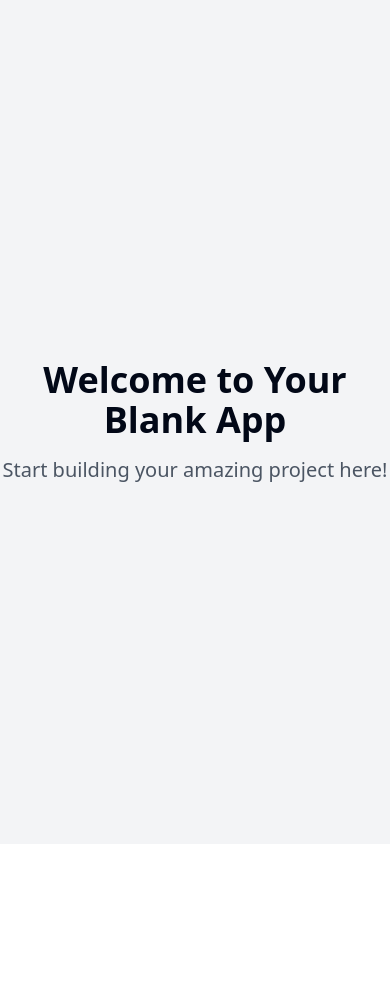
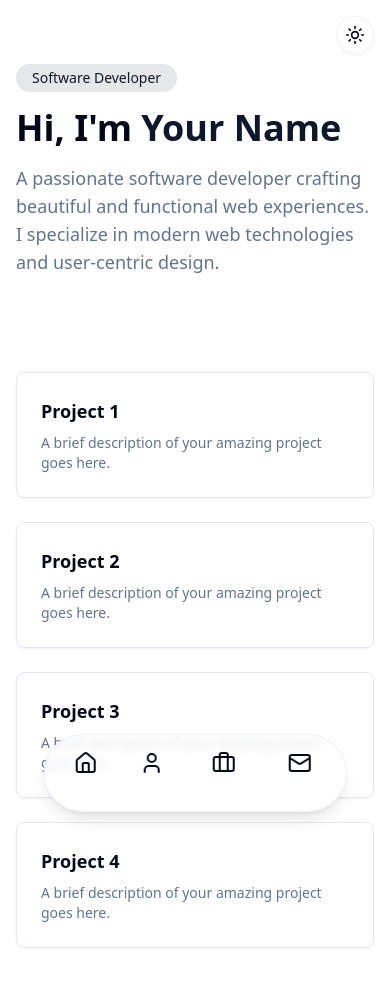
Before and after one commit to Sasikumar4420/fluid-portfolio-spark, a React (Vite) app: page / in a window 390 px wide. Shown: the top 986 px of the page. Before the commit the page ends 844 px from the top, so only its background shows below. Built offline with nearby package versions, Linux system fonts and the light colour scheme.

Commit message:
Enhance portfolio design
Improve portfolio responsiveness and aesthetics. Add dark/light mode toggle.  Refine animations and reduce visual clutter.

```diff
--- /dev/null
+++ b/src/components/dock-navigation.tsx
@@ -0,0 +1,32 @@
+
+import { Home, User, Briefcase, Mail } from "lucide-react"
+import { Link } from "react-router-dom"
+
+const navItems = [
+  { icon: Home, label: "Home", href: "/" },
+  { icon: User, label: "About", href: "/about" },
+  { icon: Briefcase, label: "Projects", href: "/projects" },
+  { icon: Mail, label: "Contact", href: "/contact" },
+]
+
+export function DockNavigation() {
+  return (
+    <nav className="fixed bottom-8 left-1/2 -translate-x-1/2 px-6 py-4 rounded-full bg-background/80 backdrop-blur-sm border border-border/50 shadow-lg">
+      <ul className="flex items-center gap-8">
+        {navItems.map((item) => (
+          <li key={item.label} className="group">
+            <Link
+              to={item.href}
+              className="dock-item flex flex-col items-center gap-1"
+            >
+              <item.icon className="w-6 h-6" />
+              <span className="text-xs opacity-0 group-hover:opacity-100 transition-opacity">
+                {item.label}
+              </span>
+            </Link>
+          </li>
+        ))}
+      </ul>
+    </nav>
+  )
+}
--- /dev/null
+++ b/src/components/theme-provider.tsx
@@ -0,0 +1,69 @@
+
+import { createContext, useContext, useEffect, useState } from "react"
+
+type Theme = "dark" | "light" | "system"
+
+type ThemeProviderProps = {
+  children: React.ReactNode
+  defaultTheme?: Theme
+}
+
+type ThemeProviderState = {
+  theme: Theme
+  setTheme: (theme: Theme) => void
+}
+
+const initialState: ThemeProviderState = {
+  theme: "system",
+  setTheme: () => null,
+}
+
+const ThemeProviderContext = createContext<ThemeProviderState>(initialState)
+
+export function ThemeProvider({
+  children,
+  defaultTheme = "system",
+  ...props
+}: ThemeProviderProps) {
+  const [theme, setTheme] = useState<Theme>(defaultTheme)
+
+  useEffect(() => {
+    const root = window.document.documentElement
+
+    root.classList.remove("light", "dark")
+
+    if (theme === "system") {
+      const systemTheme = window.matchMedia("(prefers-color-scheme: dark)")
+        .matches
+        ? "dark"
+        : "light"
+
+      root.classList.add(systemTheme)
+      return
+    }
+
+    root.classList.add(theme)
+  }, [theme])
+
+  const value = {
+    theme,
+    setTheme: (theme: Theme) => {
+      setTheme(theme)
+    },
+  }
+
+  return (
+    <ThemeProviderContext.Provider {...props} value={value}>
+      {children}
+    </ThemeProviderContext.Provider>
+  )
+}
+
+export const useTheme = () => {
+  const context = useContext(ThemeProviderContext)
+
+  if (context === undefined)
+    throw new Error("useTheme must be used within a ThemeProvider")
+
+  return context
+}
--- /dev/null
+++ b/src/components/theme-toggle.tsx
@@ -0,0 +1,18 @@
+
+import { Moon, Sun } from "lucide-react"
+import { useTheme } from "./theme-provider"
+
+export function ThemeToggle() {
+  const { theme, setTheme } = useTheme()
+
+  return (
+    <button
+      onClick={() => setTheme(theme === "light" ? "dark" : "light")}
+      className="fixed top-4 right-4 p-2 rounded-full bg-background/80 backdrop-blur-sm border border-border/50 shadow-sm transition-all duration-200 hover:scale-110"
+      aria-label="Toggle theme"
+    >
+      <Sun className="h-5 w-5 rotate-0 scale-100 transition-all dark:-rotate-90 dark:scale-0" />
+      <Moon className="absolute h-5 w-5 rotate-90 scale-0 transition-all dark:rotate-0 dark:scale-100" />
+    </button>
+  )
+}
--- a/src/index.css
+++ b/src/index.css
@@ -1,3 +1,4 @@
+
 @tailwind base;
 @tailwind components;
 @tailwind utilities;
@@ -6,87 +7,48 @@
   :root {
     --background: 0 0% 100%;
     --foreground: 222.2 84% 4.9%;
-
     --card: 0 0% 100%;
     --card-foreground: 222.2 84% 4.9%;
-
     --popover: 0 0% 100%;
     --popover-foreground: 222.2 84% 4.9%;
-
     --primary: 222.2 47.4% 11.2%;
     --primary-foreground: 210 40% 98%;
-
     --secondary: 210 40% 96.1%;
     --secondary-foreground: 222.2 47.4% 11.2%;
-
     --muted: 210 40% 96.1%;
     --muted-foreground: 215.4 16.3% 46.9%;
-
     --accent: 210 40% 96.1%;
     --accent-foreground: 222.2 47.4% 11.2%;
-
-    --destructive: 0 84.2% 60.2%;
-    --destructive-foreground: 210 40% 98%;
-
     --border: 214.3 31.8% 91.4%;
     --input: 214.3 31.8% 91.4%;
     --ring: 222.2 84% 4.9%;
-
     --radius: 0.5rem;
-
-    --sidebar-background: 0 0% 98%;
-
-    --sidebar-foreground: 240 5.3% 26.1%;
-
-    --sidebar-primary: 240 5.9% 10%;
-
-    --sidebar-primary-foreground: 0 0% 98%;
-
-    --sidebar-accent: 240 4.8% 95.9%;
-
-    --sidebar-accent-foreground: 240 5.9% 10%;
-
-    --sidebar-border: 220 13% 91%;
-
-    --sidebar-ring: 217.2 91.2% 59.8%;
   }
 
   .dark {
     --background: 222.2 84% 4.9%;
     --foreground: 210 40% 98%;
-
     --card: 222.2 84% 4.9%;
     --card-foreground: 210 40% 98%;
-
     --popover: 222.2 84% 4.9%;
     --popover-foreground: 210 40% 98%;
-
     --primary: 210 40% 98%;
     --primary-foreground: 222.2 47.4% 11.2%;
-
     --secondary: 217.2 32.6% 17.5%;
     --secondary-foreground: 210 40% 98%;
-
     --muted: 217.2 32.6% 17.5%;
     --muted-foreground: 215 20.2% 65.1%;
-
     --accent: 217.2 32.6% 17.5%;
     --accent-foreground: 210 40% 98%;
-
-    --destructive: 0 62.8% 30.6%;
-    --destructive-foreground: 210 40% 98%;
-
     --border: 217.2 32.6% 17.5%;
     --input: 217.2 32.6% 17.5%;
     --ring: 212.7 26.8% 83.9%;
-    --sidebar-background: 240 5.9% 10%;
-    --sidebar-foreground: 240 4.8% 95.9%;
-    --sidebar-primary: 224.3 76.3% 48%;
-    --sidebar-primary-foreground: 0 0% 100%;
-    --sidebar-accent: 240 3.7% 15.9%;
-    --sidebar-accent-foreground: 240 4.8% 95.9%;
-    --sidebar-border: 240 3.7% 15.9%;
-    --sidebar-ring: 217.2 91.2% 59.8%;
+  }
+}
+
+@layer utilities {
+  .dock-item {
+    @apply transition-transform duration-200 ease-out hover:scale-110;
   }
 }
 
@@ -94,8 +56,8 @@
   * {
     @apply border-border;
   }
-
   body {
     @apply bg-background text-foreground;
+    font-feature-settings: "rlig" 1, "calt" 1;
   }
 }
--- a/src/pages/Index.tsx
+++ b/src/pages/Index.tsx
@@ -1,13 +1,47 @@
-// Update this page (the content is just a fallback if you fail to update the page)
+
+import { ThemeProvider } from "@/components/theme-provider"
+import { ThemeToggle } from "@/components/theme-toggle"
+import { DockNavigation } from "@/components/dock-navigation"
 
 const Index = () => {
   return (
-    <div className="min-h-screen flex items-center justify-center bg-gray-100">
-      <div className="text-center">
-        <h1 className="text-4xl font-bold mb-4">Welcome to Your Blank App</h1>
-        <p className="text-xl text-gray-600">Start building your amazing project here!</p>
+    <ThemeProvider defaultTheme="system">
+      <div className="min-h-screen w-full bg-background text-foreground">
+        <ThemeToggle />
+
+        <main className="container max-w-4xl mx-auto px-4 py-16">
+          <section className="space-y-4 animate-fade-in">
+            <span className="text-sm font-medium px-4 py-1 rounded-full bg-primary/10 text-primary inline-block">
+              Software Developer
+            </span>
+            <h1 className="text-4xl sm:text-5xl font-bold">
+              Hi, I'm <span className="text-primary">Your Name</span>
+            </h1>
+            <p className="text-lg text-muted-foreground max-w-2xl">
+              A passionate software developer crafting beautiful and functional web experiences.
+              I specialize in modern web technologies and user-centric design.
+            </p>
+          </section>
+
+          <section className="mt-24 grid grid-cols-1 sm:grid-cols-2 gap-6">
+            {[1, 2, 3, 4].map((i) => (
+              <div
+                key={i}
+                className="group p-6 rounded-lg border bg-card text-card-foreground shadow-sm transition-all duration-200 hover:shadow-md animate-fade-in-up"
+                style={{ animationDelay: `${i * 100}ms` }}
+              >
+                <h3 className="text-lg font-semibold mb-2">Project {i}</h3>
+                <p className="text-sm text-muted-foreground">
+                  A brief description of your amazing project goes here.
+                </p>
+              </div>
+            ))}
+          </section>
+        </main>
+
+        <DockNavigation />
       </div>
-    </div>
+    </ThemeProvider>
   );
 };
 
--- a/tailwind.config.ts
+++ b/tailwind.config.ts
@@ -1,3 +1,4 @@
+
 import type { Config } from "tailwindcss";
 
 export default {
@@ -12,85 +13,66 @@ export default {
   theme: {
     container: {
       center: true,
-			padding: '2rem',
+      padding: "2rem",
       screens: {
-				'2xl': '1400px'
-			}
+        "2xl": "1400px",
+      },
     },
     extend: {
       colors: {
-				border: 'hsl(var(--border))',
-				input: 'hsl(var(--input))',
-				ring: 'hsl(var(--ring))',
-				background: 'hsl(var(--background))',
-				foreground: 'hsl(var(--foreground))',
+        border: "hsl(var(--border))",
+        input: "hsl(var(--input))",
+        ring: "hsl(var(--ring))",
+        background: "hsl(var(--background))",
+        foreground: "hsl(var(--foreground))",
         primary: {
-					DEFAULT: 'hsl(var(--primary))',
-					foreground: 'hsl(var(--primary-foreground))'
+          DEFAULT: "hsl(var(--primary))",
+          foreground: "hsl(var(--primary-foreground))",
         },
         secondary: {
-					DEFAULT: 'hsl(var(--secondary))',
-					foreground: 'hsl(var(--secondary-foreground))'
-				},
-				destructive: {
-					DEFAULT: 'hsl(var(--destructive))',
-					foreground: 'hsl(var(--destructive-foreground))'
+          DEFAULT: "hsl(var(--secondary))",
+          foreground: "hsl(var(--secondary-foreground))",
         },
         muted: {
-					DEFAULT: 'hsl(var(--muted))',
-					foreground: 'hsl(var(--muted-foreground))'
+          DEFAULT: "hsl(var(--muted))",
+          foreground: "hsl(var(--muted-foreground))",
         },
         accent: {
-					DEFAULT: 'hsl(var(--accent))',
-					foreground: 'hsl(var(--accent-foreground))'
+          DEFAULT: "hsl(var(--accent))",
+          foreground: "hsl(var(--accent-foreground))",
         },
-				popover: {
-					DEFAULT: 'hsl(var(--popover))',
-					foreground: 'hsl(var(--popover-foreground))'
-				},
-				card: {
-					DEFAULT: 'hsl(var(--card))',
-					foreground: 'hsl(var(--card-foreground))'
-				},
-				sidebar: {
-					DEFAULT: 'hsl(var(--sidebar-background))',
-					foreground: 'hsl(var(--sidebar-foreground))',
-					primary: 'hsl(var(--sidebar-primary))',
-					'primary-foreground': 'hsl(var(--sidebar-primary-foreground))',
-					accent: 'hsl(var(--sidebar-accent))',
-					'accent-foreground': 'hsl(var(--sidebar-accent-foreground))',
-					border: 'hsl(var(--sidebar-border))',
-					ring: 'hsl(var(--sidebar-ring))'
-				}
-			},
-			borderRadius: {
-				lg: 'var(--radius)',
-				md: 'calc(var(--radius) - 2px)',
-				sm: 'calc(var(--radius) - 4px)'
       },
       keyframes: {
-				'accordion-down': {
-					from: {
-						height: '0'
+        "fade-in": {
+          "0%": { opacity: "0", transform: "translateY(10px)" },
+          "100%": { opacity: "1", transform: "translateY(0)" },
         },
-					to: {
-						height: 'var(--radix-accordion-content-height)'
-					}
+        "fade-in-up": {
+          "0%": { opacity: "0", transform: "translateY(20px)" },
+          "100%": { opacity: "1", transform: "translateY(0)" },
         },
-				'accordion-up': {
-					from: {
-						height: 'var(--radix-accordion-content-height)'
+        float: {
+          "0%, 100%": { transform: "translateY(0)" },
+          "50%": { transform: "translateY(-10px)" },
         },
-					to: {
-						height: '0'
-					}
-				}
+        "scale-up": {
+          "0%": { transform: "scale(0.95)", opacity: "0" },
+          "100%": { transform: "scale(1)", opacity: "1" },
+        },
+        "dock-item": {
+          "0%": { transform: "scale(1)" },
+          "50%": { transform: "scale(1.1)" },
+          "100%": { transform: "scale(1)" },
+        },
       },
       animation: {
-				'accordion-down': 'accordion-down 0.2s ease-out',
-				'accordion-up': 'accordion-up 0.2s ease-out'
-			}
-		}
+        "fade-in": "fade-in 0.5s ease-out",
+        "fade-in-up": "fade-in-up 0.5s ease-out",
+        float: "float 3s ease-in-out infinite",
+        "scale-up": "scale-up 0.3s ease-out",
+        "dock-item": "dock-item 0.2s ease-in-out",
+      },
+    },
   },
   plugins: [require("tailwindcss-animate")],
 } satisfies Config;
```
Lines whose indentation alone changed are shown as unchanged.
